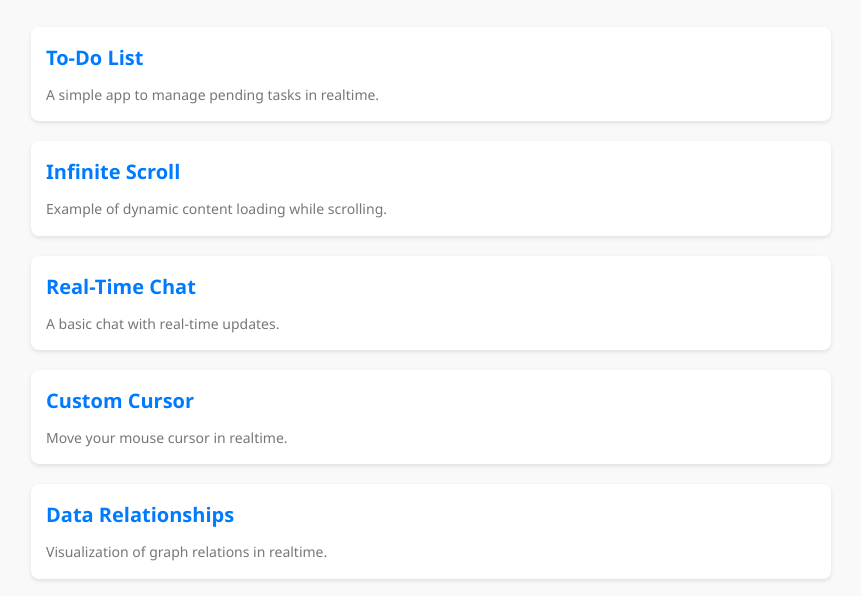
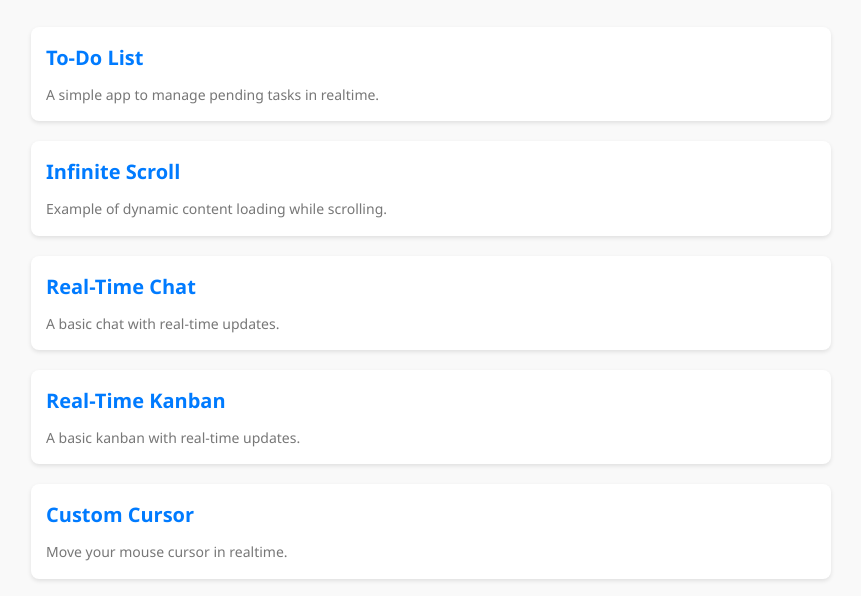
Before and after one commit to lguzzon-scratchbook/gdb, a website: page dist/index.html in a window 1280 px wide. Shown: the part 140-736 px from the top of the page, without its empty margins (209-1070 px from the left). Drawn offline with Linux system fonts and the light colour scheme.

Commit message:
add kanban example

```diff
--- a/dist/index.html
+++ b/dist/index.html
@@ -101,6 +101,7 @@
             { file: "todolist.html", title: "To-Do List", description: "A simple app to manage pending tasks in realtime." },
             { file: "infinite-scroll.html", title: "Infinite Scroll", description: "Example of dynamic content loading while scrolling." },
             { file: "chat.html", title: "Real-Time Chat", description: "A basic chat with real-time updates." },
+            { file: "kanban.html", title: "Real-Time Kanban", description: "A basic kanban with real-time updates." },
             { file: "cursor.html", title: "Custom Cursor", description: "Move your mouse cursor in realtime." },
             { file: "relations.html", title: "Data Relationships", description: "Visualization of graph relations in realtime." },
             { file: "search.html", title: "Instant Search", description: "Implementation of a quick search for GDB Operator testing." },
```
